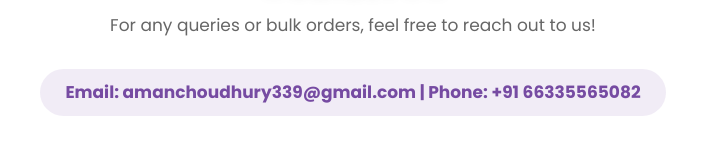
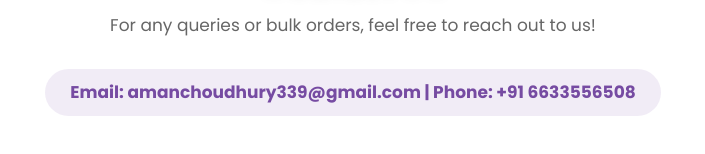
Before and after one commit to Technicalaman123/roshniprint, a plain HTML site: page index.html in a window 1280 px wide. Shown: the part 516-670 px from the top of the page, 287-992 px from the left. Drawn offline with nearby package versions, Linux system fonts and the light colour scheme; no server answers.

Commit message:
Update index.html

```diff
--- a/index.html
+++ b/index.html
@@ -35,11 +35,12 @@
         <section id="contact" class="contact-section">
             <h2>Contact Us</h2>
             <p>For any queries or bulk orders, feel free to reach out to us!</p>
-            <p>Email: amanchoudhury339@gmail.com | Phone: +91 66335565082</p>
+            <p>Email: amanchoudhury339@gmail.com | Phone: +91 6633556508</p>
         </section>
         </main>
 
     <script src="js/products.js"></script>
     <script src="js/script.js"></script>
 </body>
+
 </html>
```
